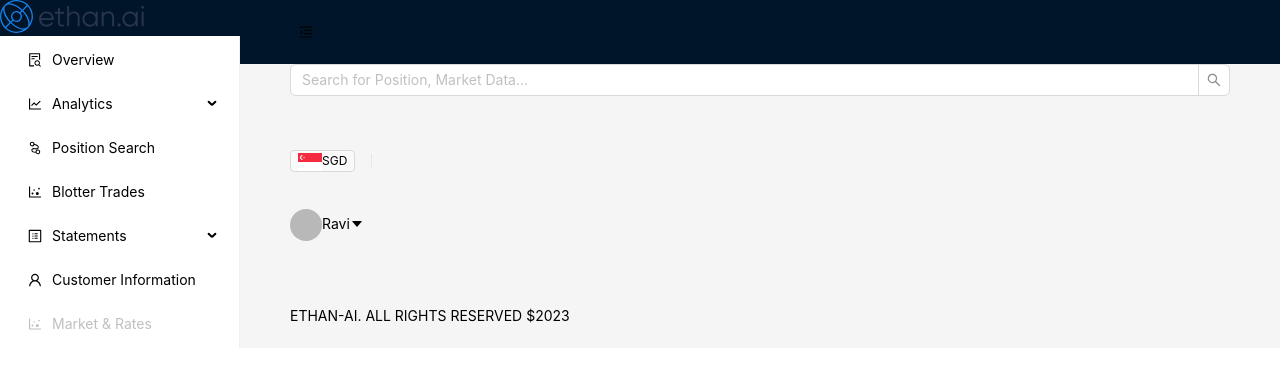
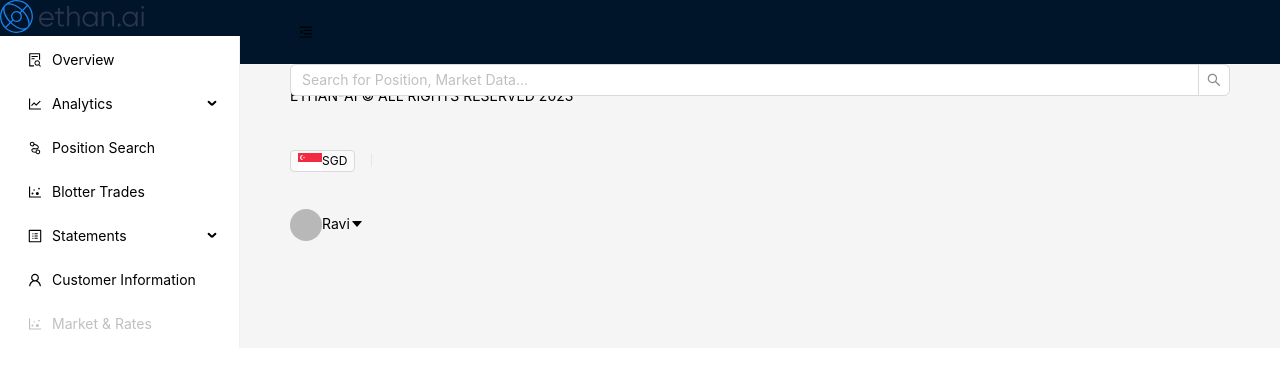
Before and after one commit to Aman-ethan/try, a Next.js app: page / in a window 1280 px wide. Shown: the top 368 px of the page. Built offline with nearby package versions, Linux system fonts and the light colour scheme; no server answers.

Commit message:
feat: add footer

```diff
--- a/src/components/Main/Common/DashboardLayout.tsx
+++ b/src/components/Main/Common/DashboardLayout.tsx
@@ -82,7 +82,7 @@ export default function DashboardLayout({ children }: ILayoutProps) {
             />
           </div>
           <div className="gap-x-6 flex items-center">
-            <Tag className="py-1 px-2 space-x-2 flex items-center bg-neutral-2">
+            <Tag className="py-1 px-2 space-x-2 flex items-center bg-neutral-3">
               <Image alt="flag" src={flags["sgd"]} width={24} height={18} />
               <span className="text-neutral-10 text-xs">SGD</span>
             </Tag>
@@ -103,10 +103,12 @@ export default function DashboardLayout({ children }: ILayoutProps) {
             </Dropdown>
           </div>
         </Layout.Header>
-        <Layout.Content className="bg-neutral-5">{children}</Layout.Content>
-        <Layout.Footer>
-          ETHAN-AI. ALL RIGHTS RESERVED ${currentDate.getFullYear()}
-        </Layout.Footer>
+        <Layout.Content className="bg-neutral-3">
+          {children}
+          <Layout.Footer className="bg-neutral-3 flex justify-center">
+            ETHAN-AI &copy; ALL RIGHTS RESERVED {currentDate.getFullYear()}
+          </Layout.Footer>
+        </Layout.Content>
       </Layout>
     </Layout>
   );
--- a/tailwind.config.js
+++ b/tailwind.config.js
@@ -37,7 +37,7 @@ module.exports = {
           DEFAULT: "#bfbfbf",
           1: "#ffffff",
           2: "#fafafa",
-          3: "#f5f5f5",
+          3: "#F1F2F5",
           4: "#f0f0f0",
           5: "#DAD8D8",
           6: "#bfbfbf",
```
